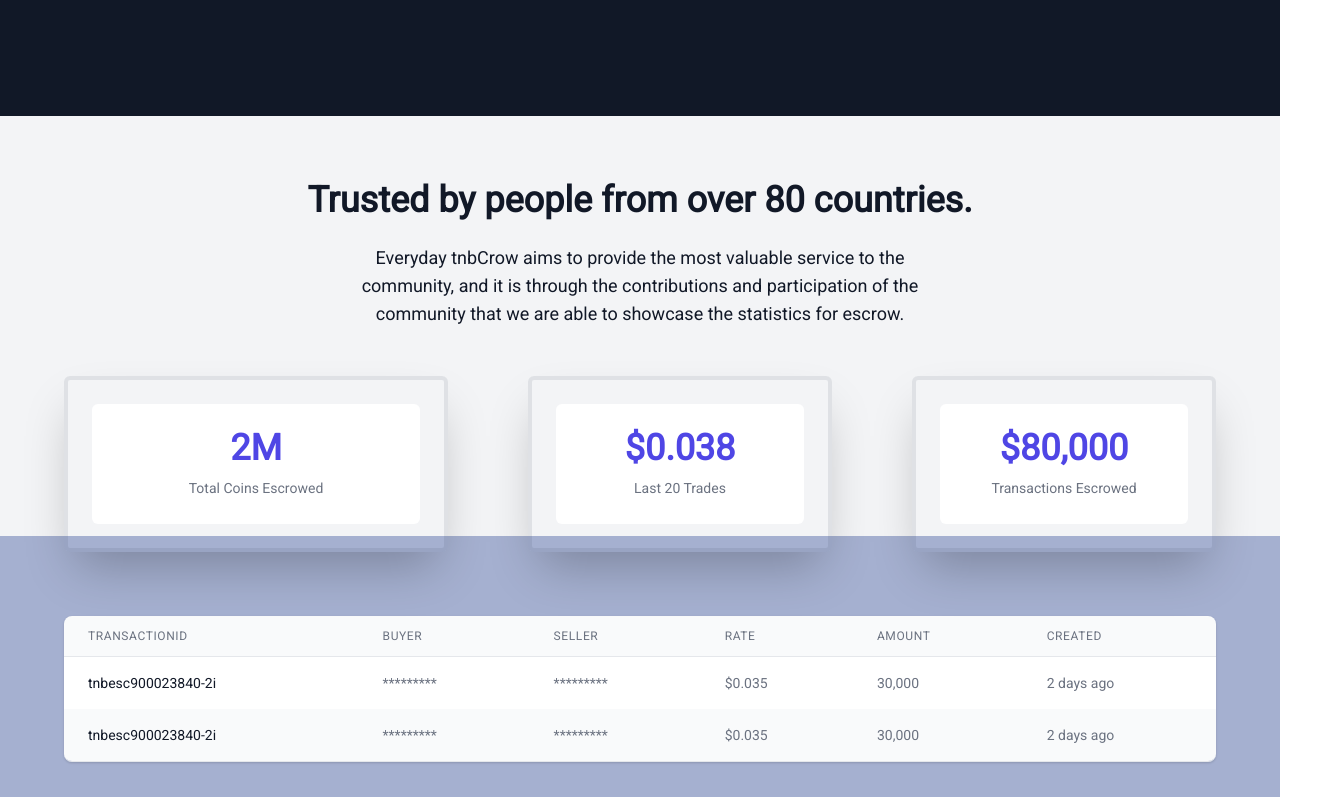
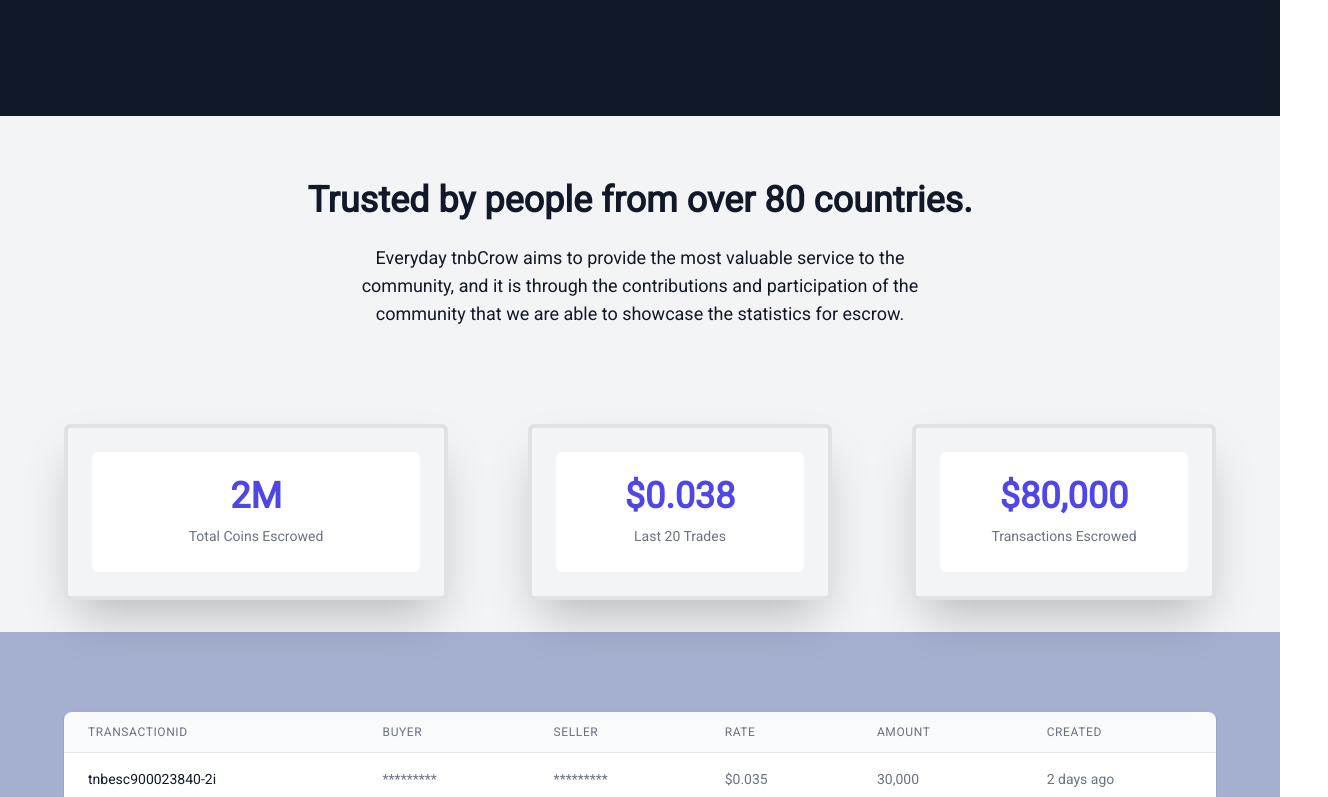
Before and after one commit to tnbCrow/tnbCrow-Frontend, a Next.js app: page / in a window 1280 px wide. Shown: the part 476-1273 px from the top of the page, 1328 px wide, since content can reach past the window. Built offline with nearby package versions, Linux system fonts and the light colour scheme.

Commit message:
ADD: fix negative margin;

```diff
--- a/pages/index.tsx
+++ b/pages/index.tsx
@@ -94,7 +94,7 @@
             </div>
           </div>
           <div className="mt-10 pb-4 sm:pb-8">
-            <div className="relative -m-12">
+            <div className="relative -m-y-12">
               <div className="relative max-w-7xl mx-auto px-4 sm:px-6 lg:px-8">
                 <div className="max-w-sm md:max-w-2xl lg:max-w-4xl xl:max-w-6xl mx-auto">
                   <dl className="rounded-lg space-y-10 md:space-y-0 md:grid md:grid-cols-3 md:space-x-2 lg:space-x-5 xl:space-x-20">
```
